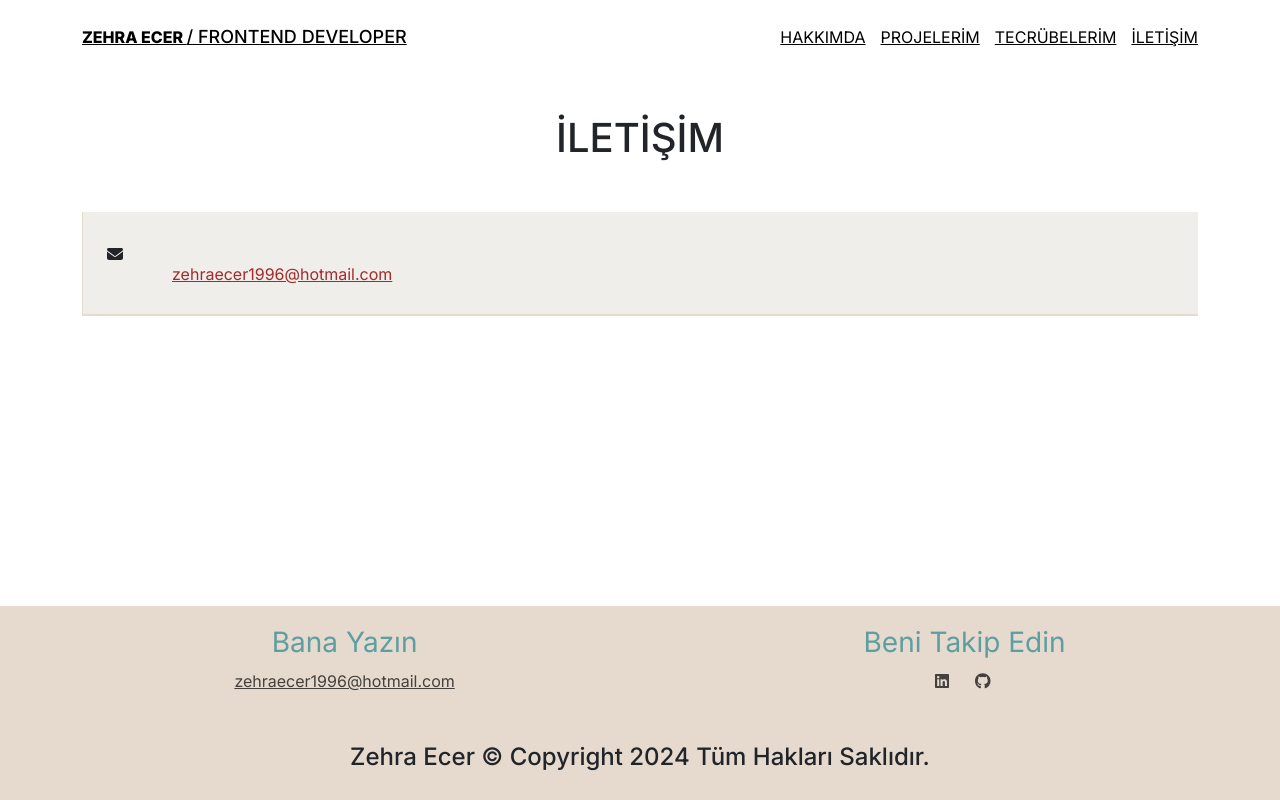
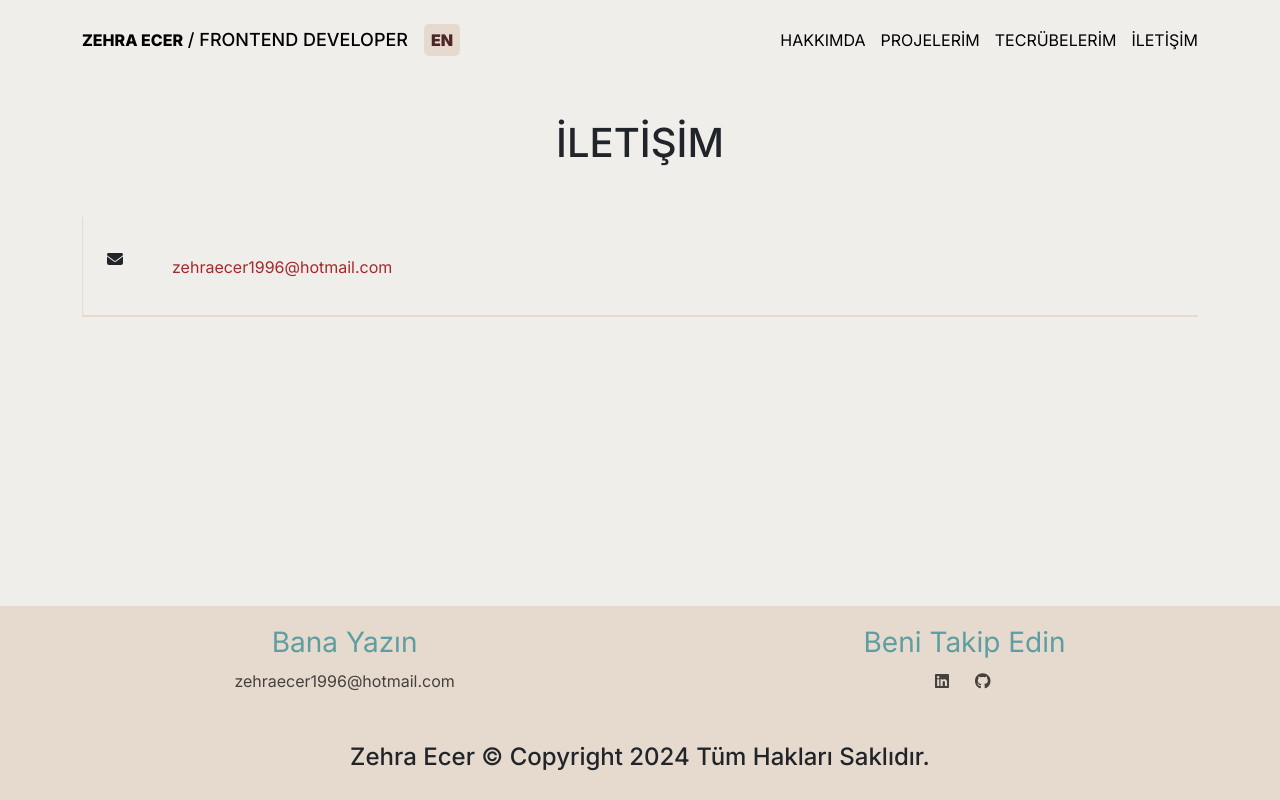
Before and after one commit to zehraecer/portfolioWithNext, a Next.js app: page /contact in a window 1280 px wide. Built offline with nearby package versions, Linux system fonts and the light colour scheme.

Commit message:
context api kuruldu. dil eklendi.

```diff
--- a/src/app/components/footer.jsx
+++ b/src/app/components/footer.jsx
@@ -1,10 +1,13 @@
 import { FontAwesomeIcon } from '@fortawesome/react-fontawesome'
 import { faInstagram, faLinkedin, faGithub, faTwitter } from '@fortawesome/free-brands-svg-icons';
+import { MyContext } from '../context';
+import { useContext } from 'react';
 export const Footer = () => {
+    const { isClicked } = useContext(MyContext)
 
     return (
         <>
-
+            {!isClicked ?
                 <div className="footer">
                     <div className="footer-left">
                         <div className="footer-leftFirst">
@@ -27,6 +30,33 @@ export const Footer = () => {
                         <h4>Zehra Ecer © Copyright 2024  Tüm Hakları Saklıdır.</h4>
                     </div>
                 </div>
+                :
+
+                <div className="footer">
+                    <div className="footer-left">
+                        <div className="footer-leftFirst">
+                            <h3>Contact Me</h3>
+                            <a href="#">zehraecer1996@hotmail.com</a>
+                        </div>
+                        <div className="footer-leftFirst">
+                            <h3>Follow Me</h3>
+                            <div className="footer-social">
+                                <a style={{ width: "20px", height: "20px" }} href="https://www.linkedin.com/in/zehra-e-88aa57241/">
+                                    <FontAwesomeIcon icon={faLinkedin} />
+                                </a>
+                                <a style={{ width: "20px", height: "20px" }} href="https://github.com/zehraecer">
+                                    <FontAwesomeIcon icon={faGithub} />
+                                </a>
+                            </div>
+                        </div>
+                    </div>
+                    <div className="footer-right">
+                        <h4>Zehra Ecer © Copyright 2024 All Rights Reserved.</h4>
+                    </div>
+                </div>
+
+            }
+
 
         </>
     )
--- a/src/app/components/header.jsx
+++ b/src/app/components/header.jsx
@@ -2,31 +2,71 @@
 import { Navbar, Nav, Container, Offcanvas, Button } from 'react-bootstrap';
 import Link from 'next/link';
 import 'bootstrap/dist/css/bootstrap.min.css';
-import Script from 'next/script';
+import { useContext, useState } from 'react';
+import { MyContext } from '../context';
+// import Script from 'next/script';
 
 export const Header = () => {
+    const { isClicked, setIsClicked } = useContext(MyContext)
+    const [show, setShow] = useState(false);
+
+    const handleClose = () => setShow(!show);
+    const handleShow = () => setShow(!show);
+
+    const LanguageBtn = () => {
+        setIsClicked(!isClicked)
+    }
     return (
         <>
-            <div className="header container">
-                <Link href="/aboutMe">ZEHRA ECER <span>/ FRONTEND DEVELOPER</span></Link>
+            <div className=" header container">
+                <div className='d-flex justify-content-center align-items-center gap-3 '>
 
-                <div className="header-navBar">
-                    <Link href="/aboutMe">Hakkımda</Link>
-                    <Link href="/myProject">Projelerim</Link>
-                    <Link href="/myExperiences">Tecrübelerim</Link>
-                    <Link href="/contact">İletişim</Link>
+                    <Link href="/aboutMe">ZEHRA ECER
+                        <span> / FRONTEND DEVELOPER</span>
+
+                    </Link>
+
+                    <div className='d-flex align-items-center justify-content-center en-tr' onClick={LanguageBtn}>
+                        {!isClicked ? <span>EN</span> : <span>TR</span>}
+                    </div>
                 </div>
+                {!isClicked ?
+                    <div className="header-navBar">
+
+                        <Link href="/aboutMe">Hakkımda</Link>
+                        <Link href="/myProject">Projelerim</Link>
+                        <Link href="/myExperiences">Tecrübelerim</Link>
+                        <Link href="/contact">İletişim</Link>
+                    </div>
+                    :
+                    <div className="header-navBar">
+
+                        <Link href="/aboutMe">About Me</Link>
+                        <Link href="/myProject">My Projects</Link>
+                        <Link href="/myExperiences">My Experiences</Link>
+                        <Link href="/contact">Contact</Link>
+                    </div>
+                }
+
 
                 <div className="header-hamburgerBar">
 
                     <Navbar bg="body-tertiary" fixed="top" expand="lg">
                         <Container fluid>
                             <Navbar.Brand href="#">Zehra Ecer</Navbar.Brand>
-                            <Navbar.Toggle aria-controls="offcanvasNavbar" />
+                            <div className='d-flex align-items-center justify-content-center gap-2'>
+                                <div className='d-flex align-items-center justify-content-center en-tr' onClick={LanguageBtn}>
+                                    {!isClicked ? <span>EN</span> : <span>TR</span>}
+                                </div>
+                                <Navbar.Toggle aria-controls="offcanvasNavbar" onClick={handleShow} />
+                            </div>
+
                             <Navbar.Offcanvas
                                 id="offcanvasNavbar"
                                 aria-labelledby="offcanvasNavbarLabel"
                                 placement="end"
+                                show={show}
+                                onHide={handleClose}
                             >
                                 <Offcanvas.Header closeButton>
                                     <Offcanvas.Title id="offcanvasNavbarLabel">Zehra Ecer</Offcanvas.Title>
@@ -34,16 +74,16 @@ export const Header = () => {
                                 <Offcanvas.Body>
                                     <Nav className="justify-content-end flex-grow-1 pe-3">
                                         <Nav.Item>
-                                            <Link href="/aboutMe" className="nav-link" aria-current="page">Hakkımda</Link>
+                                            <Link href="/aboutMe" className="nav-link" aria-current="page" onClick={handleClose}>  {!isClicked ? "Hakkımda" : "About Me"}</Link>
                                         </Nav.Item>
                                         <Nav.Item>
-                                            <Link href="/myProject" className="nav-link">Projelerim</Link>
+                                            <Link href="/myProject" className="nav-link" onClick={handleClose}>{!isClicked ? "Projelerim" : "My Projects"}</Link>
                                         </Nav.Item>
                                         <Nav.Item>
-                                            <Link href="/myExperiences" className="nav-link">Tecrübelerim</Link>
+                                            <Link href="/myExperiences" className="nav-link" onClick={handleClose}>{!isClicked ? "Tecrübelerim" : "My Experiences"}</Link> {/* Tıklama ile offcanvas'ı kapat */}
                                         </Nav.Item>
                                         <Nav.Item>
-                                            <Link href="/contact" className="nav-link">İletişim</Link>
+                                            <Link href="/contact" className="nav-link" onClick={handleClose}>{!isClicked ? "İletişim" : "Contact"}</Link>
                                         </Nav.Item>
                                     </Nav>
                                 </Offcanvas.Body>
--- a/src/app/contact/page.js
+++ b/src/app/contact/page.js
@@ -1,12 +1,16 @@
+"use client"
 import { FontAwesomeIcon } from '@fortawesome/react-fontawesome';
 import { faEnvelope } from '@fortawesome/free-solid-svg-icons';
+import { useContext } from 'react';
+import { MyContext } from '../context';
 
 export default function Contact() {
+    const { isClicked } = useContext(MyContext)
 
     return (
         <>
             <div className="contact-hero  container">
-                <h1>İLETİŞİM</h1>
+                {!isClicked ? <h1>İLETİŞİM</h1> : <h1>CONTACT</h1>}
                 <div className="contact-heroOne">
                     <span style={{ width: "40px", height: "40px" }}><FontAwesomeIcon icon={faEnvelope} /></span>
                     <a href="mailto:zehraecer1996@hotmail.com">zehraecer1996@hotmail.com</a>
--- /dev/null
+++ b/src/app/context.js
@@ -0,0 +1,15 @@
+"use client"
+
+import { createContext, useState, useEffect } from "react";
+
+export const MyContext = createContext();
+
+export const MyProvider = ({ children }) => {
+    const [isClicked, setIsClicked] = useState(false);
+
+    return (
+        <MyContext.Provider value={{ isClicked, setIsClicked }}>
+            {children}
+        </MyContext.Provider>
+    );
+};
--- a/src/app/globals.css
+++ b/src/app/globals.css
@@ -2,20 +2,15 @@ body {
     margin: 0;
     padding: 0;
     box-sizing: border-box;
-}
-
-body {
     line-height: 1.5;
     -webkit-font-smoothing: antialiased;
     font-family: Kumbh Sans;
-    background-color: #f0eeeb;
+    background-color: #f0eeeb !important;
+}
 
 
-
-}
-
 a {
-    text-decoration: none;
+    text-decoration: none !important;
 }
 
 ol,
@@ -50,6 +45,7 @@ select {
 .header {
     display: flex;
     justify-content: space-between;
+    align-items: center;
     font-weight: 400;
     line-height: 26px;
     padding-inline: 10px;
@@ -239,13 +235,12 @@ select {
 .contact-heroOne {
     display: flex;
     justify-content: left;
+    align-items: center;
     gap: 25px;
     padding: 30px 25px;
     margin-top: 50px;
     background-color: #f0eeeb;
     box-shadow: 1px -2px 1px 0px #e6dace inset;
-
-
 
     i {
         padding: 25px;
@@ -255,7 +250,7 @@ select {
 
     a {
         text-align: center;
-        margin-top: 20px;
+        /* margin-top: 20px; */
         color: brown;
     }
 }
@@ -351,7 +346,6 @@ select {
     flex-direction: column;
     justify-content: center;
     align-items: center;
-
 
     div {
         margin-top: 30px;
@@ -451,3 +445,17 @@ select {
     display: block;
     /* flex-direction: row; */
 }
+
+.en-tr {
+
+    padding: 3px 7px;
+    background-color: #e6dace;
+    border-radius: 5px;
+    cursor: pointer;
+
+
+    span {
+        color: #4e2525 !important;
+        font-weight: 900 !important;
+    }
+}
--- a/src/app/layout.js
+++ b/src/app/layout.js
@@ -1,20 +1,24 @@
+"use client"
 import { Inter } from "next/font/google";
 import "./globals.css";
 import { Header } from "./components/header";
 import { Footer } from "./components/footer";
 import Head from "next/head";
+import { MyProvider } from "./context";
 
 const inter = Inter({ subsets: ["latin"] });
 
-export const metadata = {
-  title: "Zehra Ecer",
-  description: "Generated by create next app",
-};
+// export const metadata = {
+//   title: "Zehra Ecer",
+//   description: "Generated by create next app",
+// };
 
 export default function RootLayout({ children }) {
   return (
     <html lang="tr">
       <Head>
+        <title>Zehra Ecer</title>
+        <meta name="description" content="Generated by create next app" />
         <link
           rel="stylesheet"
           href="https://stackpath.bootstrapcdn.com/bootstrap/5.1.3/css/bootstrap.min.css"
@@ -29,8 +33,8 @@ export default function RootLayout({ children }) {
         ></script>
       </Head>
       <body className={inter.className}>
+        <MyProvider>
           <div style={{ display: "flex", flexDirection: "column", justifyContent: "space-between", height: "100vh" }}>
-
             <div >
               <Header />
             </div>
@@ -41,6 +45,7 @@ export default function RootLayout({ children }) {
               <Footer />
             </div>
           </div>
+        </MyProvider>
       </body>
     </html>
   );
--- a/src/app/page.js
+++ b/src/app/page.js
@@ -1,6 +1,7 @@
 import Image from "next/image";
 import styles from "./page.module.css";
 import AboutMe from "./aboutMe/page";
+// import { MyProvider } from "./myProvider";
 
 export default function Home() {
   return (
```
Also changed, not shown: src/app/aboutMe/page.js (+24 -1 lines), src/app/myExperiences/page.js (+6 -1 lines), src/app/myProject/page.js (+6 -3 lines), src/app/myProvider.js (added, +7 -0 lines). Lines whose indentation alone changed are shown as unchanged.
